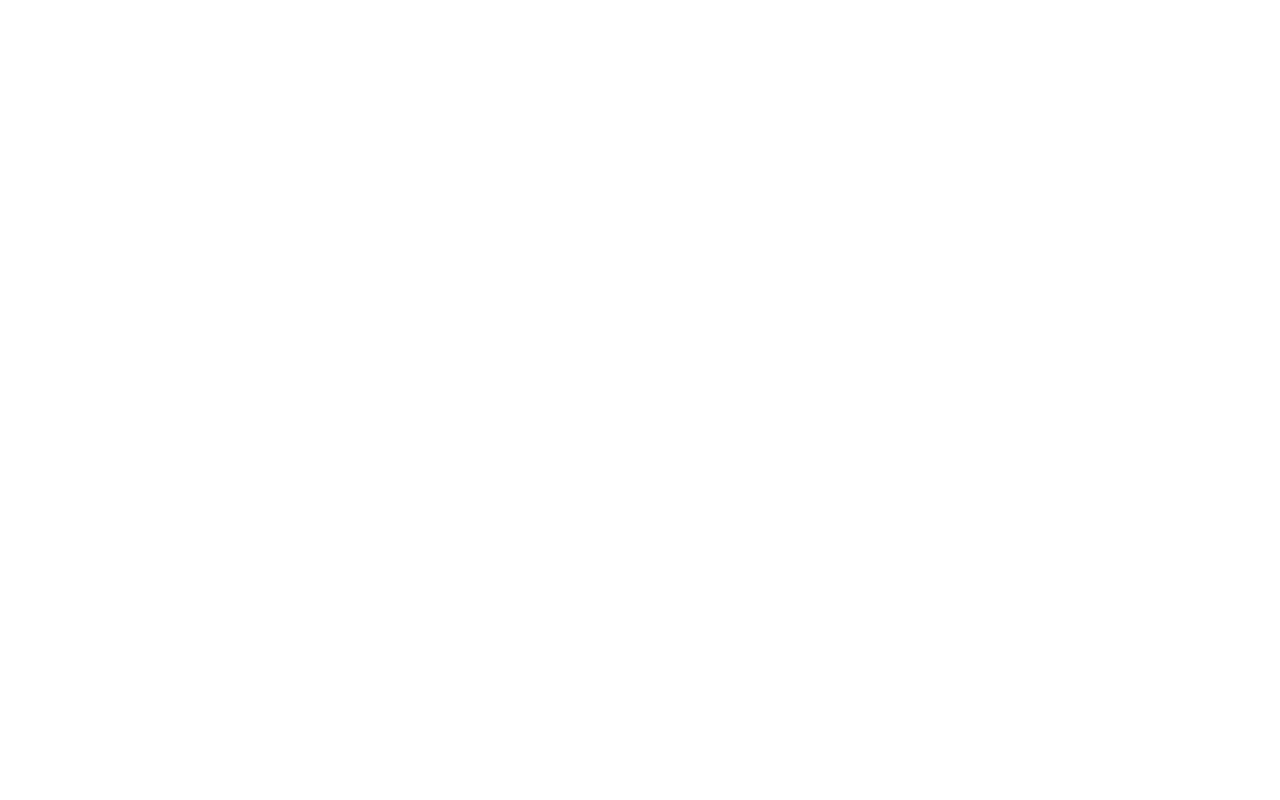
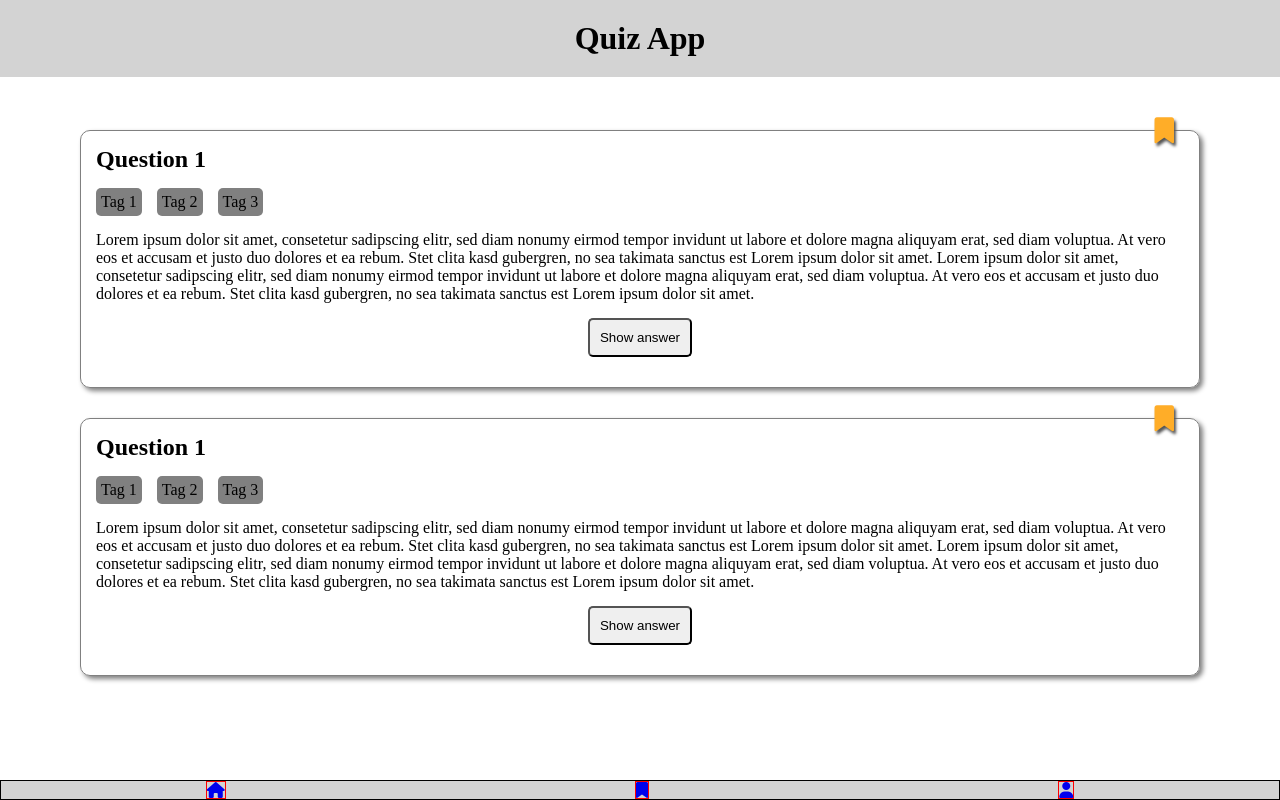
Before and after one commit to vscps/quiz-app, a plain HTML site: page bookmarks.html in a window 1280 px wide. Drawn offline with Linux system fonts and the light colour scheme.

Commit message:
Added basic styling and the contents of the bookmarks.html page

```diff
--- a/bookmarks.html
+++ b/bookmarks.html
@@ -0,0 +1,79 @@
+<html>
+  <head>
+    <title>Meine Quiz-App</title>
+    <link rel="stylesheet" href="global.css" />
+    <link rel="stylesheet" href="styles.css" />
+    <link rel="stylesheet" href="./components/button.css" />
+    <link rel="stylesheet" href="./components/card.css" />
+    <link rel="stylesheet" href="./components/header.css" />
+    <link rel="stylesheet" href="./components/navigation.css" />
+    <script
+      src="https://kit.fontawesome.com/35a68b2723.js"
+      crossorigin="anonymous"
+    ></script>
+  </head>
+  <body>
+    <header>
+      <h1>Quiz App</h1>
+    </header>
+    <main>
+      <section class="question-card">
+        <h2>Question 1</h2>
+        <ul>
+          <li>Tag 1</li>
+          <li>Tag 2</li>
+          <li>Tag 3</li>
+        </ul>
+        <p>
+          Lorem ipsum dolor sit amet, consetetur sadipscing elitr, sed diam
+          nonumy eirmod tempor invidunt ut labore et dolore magna aliquyam erat,
+          sed diam voluptua. At vero eos et accusam et justo duo dolores et ea
+          rebum. Stet clita kasd gubergren, no sea takimata sanctus est Lorem
+          ipsum dolor sit amet. Lorem ipsum dolor sit amet, consetetur
+          sadipscing elitr, sed diam nonumy eirmod tempor invidunt ut labore et
+          dolore magna aliquyam erat, sed diam voluptua. At vero eos et accusam
+          et justo duo dolores et ea rebum. Stet clita kasd gubergren, no sea
+          takimata sanctus est Lorem ipsum dolor sit amet.
+        </p>
+        <div class="bookmark"><i class="fa-solid fa-bookmark"></i></div>
+        <button name="showAnswer">Show answer</button>
+      </section>
+      <section class="question-card">
+        <h2>Question 1</h2>
+        <ul>
+          <li>Tag 1</li>
+          <li>Tag 2</li>
+          <li>Tag 3</li>
+        </ul>
+        <p>
+          Lorem ipsum dolor sit amet, consetetur sadipscing elitr, sed diam
+          nonumy eirmod tempor invidunt ut labore et dolore magna aliquyam erat,
+          sed diam voluptua. At vero eos et accusam et justo duo dolores et ea
+          rebum. Stet clita kasd gubergren, no sea takimata sanctus est Lorem
+          ipsum dolor sit amet. Lorem ipsum dolor sit amet, consetetur
+          sadipscing elitr, sed diam nonumy eirmod tempor invidunt ut labore et
+          dolore magna aliquyam erat, sed diam voluptua. At vero eos et accusam
+          et justo duo dolores et ea rebum. Stet clita kasd gubergren, no sea
+          takimata sanctus est Lorem ipsum dolor sit amet.
+        </p>
+        <div class="bookmark"><i class="fa-solid fa-bookmark"></i></div>
+        <button name="showAnswer">Show answer</button>
+      </section>
+      <footer>
+        <nav>
+          <ul>
+            <li>
+              <a href="index.html"><i class="fa-solid fa-house"></i></a>
+            </li>
+            <li>
+              <a href="bookmarks.html"><i class="fa-solid fa-bookmark"></i></a>
+            </li>
+            <li>
+              <a href="profile.html"><i class="fa-solid fa-user"></i></a>
+            </li>
+          </ul>
+        </nav>
+      </footer>
+    </main>
+  </body>
+</html>
--- a/components/card.css
+++ b/components/card.css
@@ -0,0 +1,51 @@
+main .question-card {
+  display: flex;
+  flex-direction: column;
+  margin: 80px;
+  padding: 15px;
+  border: 1px solid grey;
+  border-radius: 10px;
+  position: relative;
+  top: 50px;
+  box-shadow: 3px 3px 5px grey;
+}
+
+/*
+ * Select all but the first .question card of main,
+ * and remove the top margin from the previous rule.
+ */
+main > .question-card ~ .question-card {
+  top: 0;
+}
+
+.question-card ul {
+  display: flex;
+  flex-direction: row;
+  list-style: none;
+  margin: 15px 0;
+}
+
+.question-card ul li {
+  background-color: grey;
+  border-radius: 5px;
+  margin-right: 15px;
+  padding: 5px;
+}
+
+.bookmark {
+  position: absolute;
+  right: 25px;
+  top: -13px;
+  font-size: 26px;
+  color: #ffad28;
+  text-shadow: 2px 3px 3px #555;
+}
+
+.question-card button {
+  max-width: 150px;
+  margin: 15px;
+  align-self: center;
+  padding: 10px;
+  border-radius: 5px;
+  cursor: pointer;
+}
--- a/components/header.css
+++ b/components/header.css
@@ -0,0 +1,8 @@
+header {
+  display: flex;
+  justify-content: center;
+  position: fixed;
+  background-color: lightgrey;
+  width: 100%;
+  padding: 20px;
+}
--- a/components/navigation.css
+++ b/components/navigation.css
@@ -0,0 +1,22 @@
+footer {
+  position: fixed;
+  bottom: 0;
+  width: 100%;
+  background-color: lightgray;
+}
+
+footer ul {
+  display: flex;
+  flex-direction: row;
+  list-style: none;
+  justify-content: space-around;
+  align-items: center;
+  width: 100%;
+  border: 1px solid black;
+}
+
+footer ul li {
+  display: flex;
+  border: 1px solid red;
+  height: 100%;
+}
--- a/styles.css
+++ b/styles.css
@@ -0,0 +1,10 @@
+* {
+  margin: 0;
+  padding: 0;
+  box-sizing: border-box;
+}
+
+body {
+  display: flex;
+  flex-direction: column;
+}
```
Also changed, not shown: index.html (+36 -4 lines).
